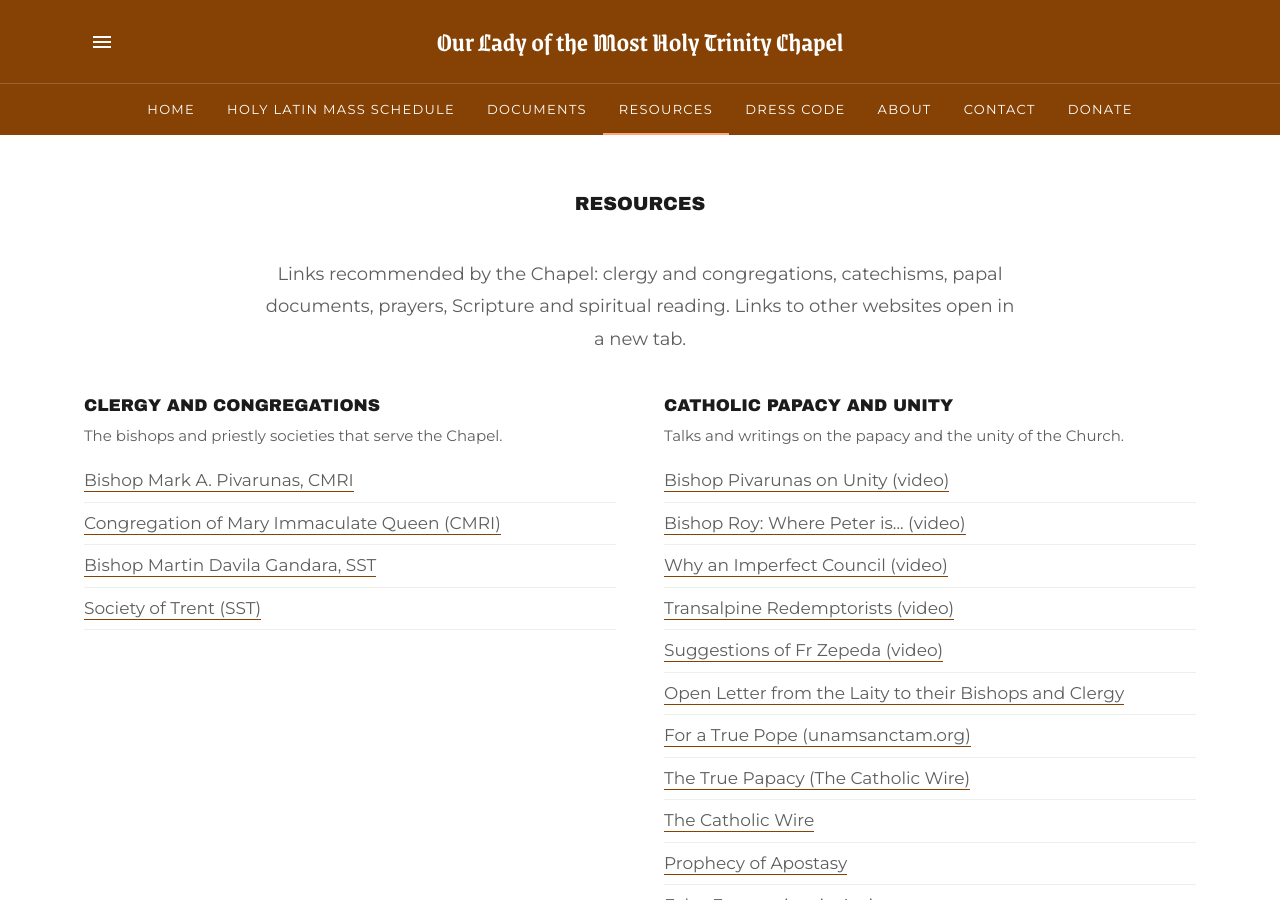
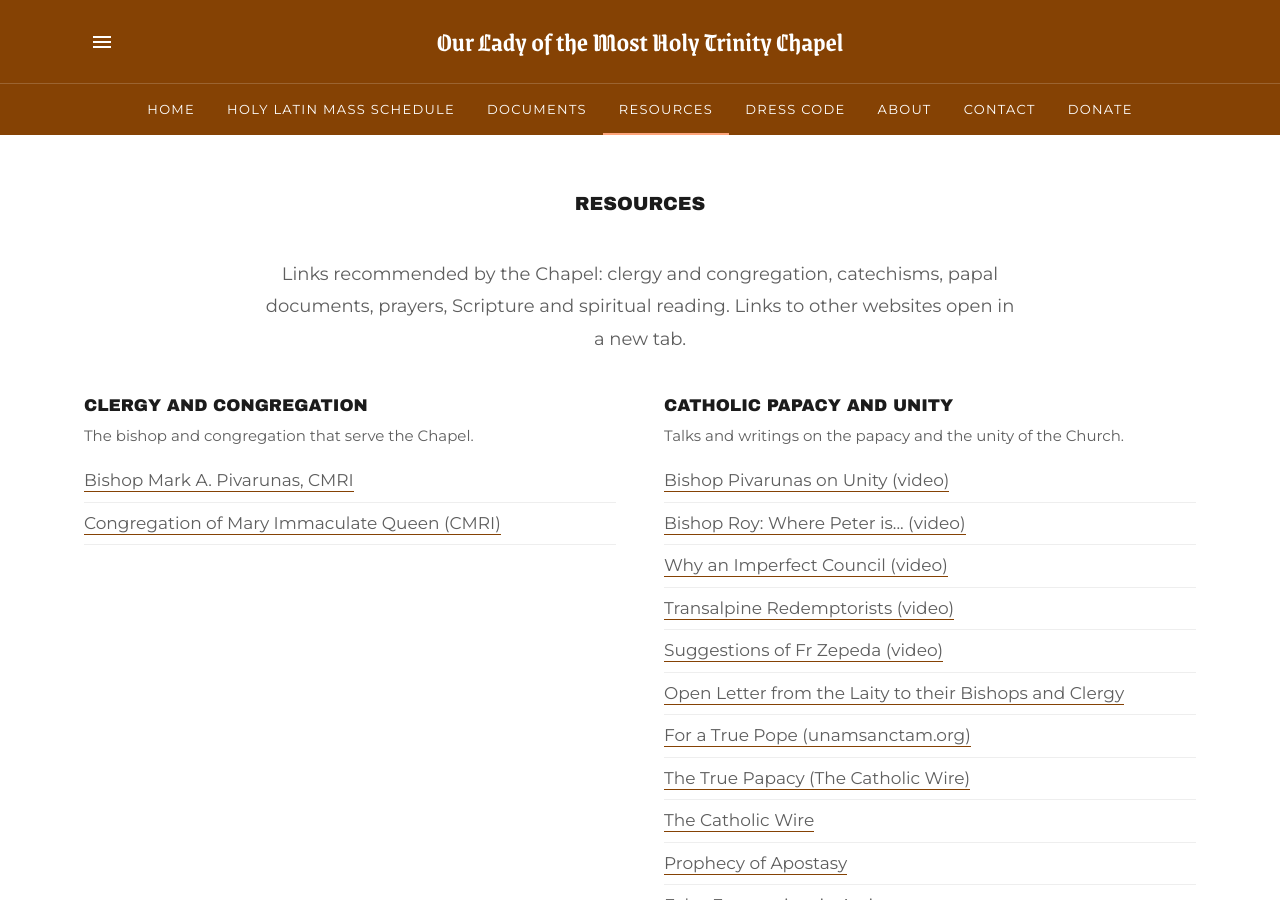
Before and after one commit to ourladymhtchurch/ourladymhtchurch.github.io, a Jekyll site: the page built from resources.html, in a window 1280 px wide and 900 px high. Built offline with Jekyll 4.4.1, drawn with Linux system fonts in a browser that asks for light colours.

Commit message:
Remove the SST links from Resources and name one bishop and congregation
Drops Bishop Davila's biography and the Society of Trent page; the group
is now "Clergy and Congregation", described as the bishop and
congregation that serve the Chapel.

```diff
--- a/_data/resources.yml
+++ b/_data/resources.yml
@@ -2,13 +2,11 @@
 # Links shown on the Resources page, in groups. Links beginning with http
 # open in a new tab; site pages are written as /documents/<name>/ etc.
 # ---------------------------------------------------------------------------
-- title: Clergy and Congregations
-  description: The bishops and priestly societies that serve the Chapel.
+- title: Clergy and Congregation
+  description: The bishop and congregation that serve the Chapel.
   links:
     - { title: "Bishop Mark A. Pivarunas, CMRI", url: "https://cmri.org/priests-religious/superior-general-bishop-mark-a-pivarunas-cmri/" }
     - { title: "Congregation of Mary Immaculate Queen (CMRI)", url: "https://cmri.org" }
-    - { title: "Bishop Martin Davila Gandara, SST", url: "https://obispoenmisiones.com/biografia/" }
-    - { title: "Society of Trent (SST)", url: "https://obispoenmisiones.com/sociedad-sacerdotal-trento/" }
 
 - title: Catholic Papacy and Unity
   description: Talks and writings on the papacy and the unity of the Church.
--- a/resources.html
+++ b/resources.html
@@ -4,7 +4,7 @@ title: Resources
 permalink: /resources/
 description: Links to clergy, catechisms, papal documents, prayers, Scripture and spiritual reading recommended by Our Lady of the Most Holy Trinity Chapel.
 ---
-<p class="narrow text text--md text--center page-intro">Links recommended by the Chapel: clergy and congregations, catechisms, papal documents, prayers, Scripture and spiritual reading. Links to other websites open in a new tab.</p>
+<p class="narrow text text--md text--center page-intro">Links recommended by the Chapel: clergy and congregation, catechisms, papal documents, prayers, Scripture and spiritual reading. Links to other websites open in a new tab.</p>
 <div class="resource-groups">
 {%- for group in site.data.resources %}
   <section class="resource-group" id="{{ group.title | slugify }}">
```
